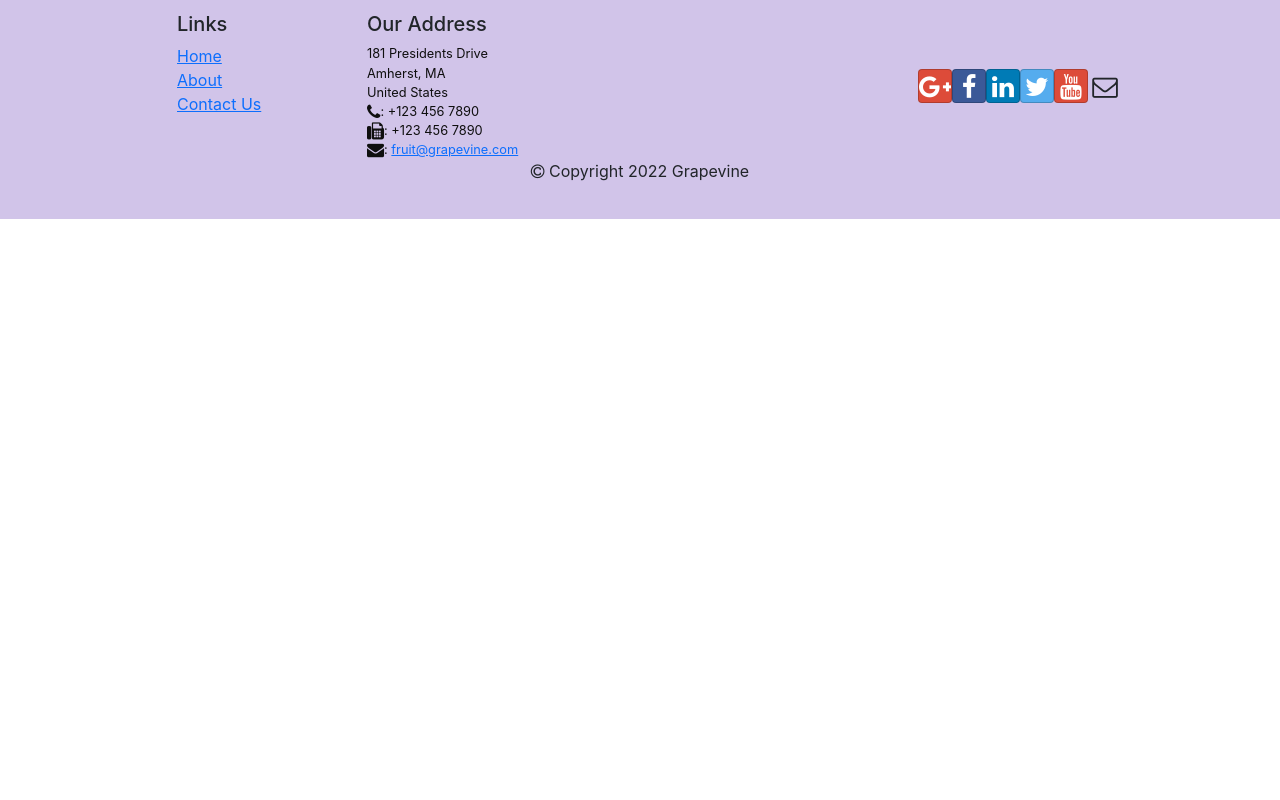
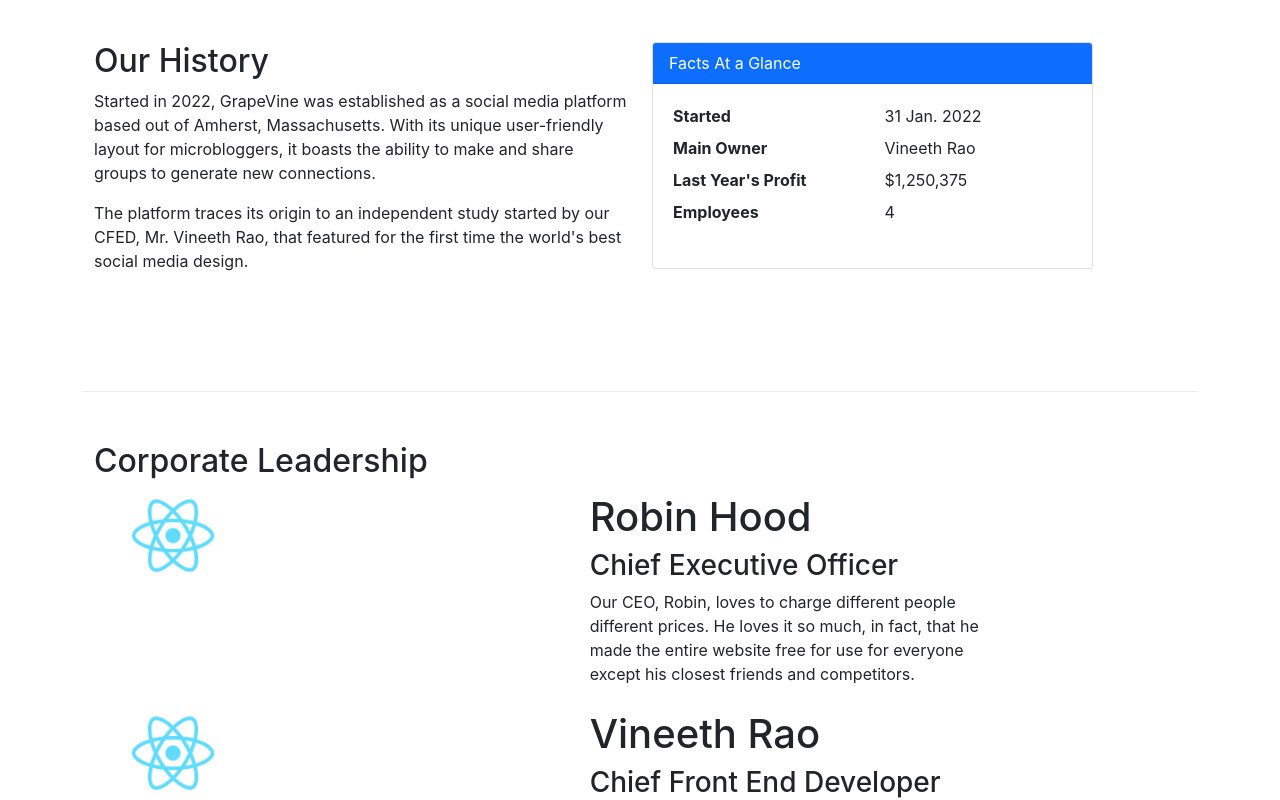
Before and after one commit to scalable-web-systems/GrapeVine, a React (Create React App) app: page /about in a window 1280 px wide. Shown: the part 1100-1900 px from the top of the page. Before the commit the page ends 1319 px from the top, so only its background shows below. Built offline with nearby package versions, Linux system fonts and the light colour scheme.

Commit message:
Completed Week 2 of Coursera course

```diff
--- a/src/Components/AboutComponent.js
+++ b/src/Components/AboutComponent.js
@@ -1,5 +1,5 @@
 import React from 'react';
-import { Card, CardImg, CardTitle, CardText } from 'reactstrap';
+import { Card, CardImg, CardTitle, CardText, CardHeader, CardBody, Media } from 'reactstrap';
 
 function RenderFeature({ feature, onClick }) {
     return (
@@ -9,6 +9,23 @@ function RenderFeature({ feature, onClick }) {
             <CardText>{feature.description}</CardText>
         </Card>
     );
+}
+
+function RenderLeader({ leader }) {
+    return (
+        <Media>
+            <div className="row">
+                <div className="col-12 col-md-5 m-1">
+                    <img width="20%" src={leader.image} alt={leader.name} />
+                </div>
+                <div className="col-12 col-md-5 m-1">
+                    <h1>{leader.name}</h1>
+                    <h3>{leader.designation}</h3>
+                    <p>{leader.description}</p>
+                </div>
+            </div>
+        </Media>
+    )
 }
 
 const About = (props) => {
@@ -21,10 +38,50 @@ const About = (props) => {
         );
     });
 
+    const leaders = props.leaders.map((leader) => {
+        return (
+            <RenderLeader leader={leader} />
+        );
+    });
+
     return (
         <div className="container">
             <div className="row">
                 {featuresPlace}
+            </div>
+            <div className="row row-content">
+                <div className="col-12 col-md-6">
+                    <h2>Our History</h2>
+                    <p>Started in 2022, GrapeVine was established as a social media platform based out of Amherst, Massachusetts. With its unique user-friendly layout for microbloggers, it boasts the ability to make and share groups to generate new connections.</p>
+                    <p>The platform traces its origin to an independent study started by our CFED, Mr. Vineeth Rao, that featured for the first time the world's best social media design.</p>
+                </div>
+                <div className="col-12 col-md-5">
+                    <Card>
+                        <CardHeader className="bg-primary text-white">Facts At a Glance</CardHeader>
+                        <CardBody>
+                            <dl className="row p-1">
+                                <dt className="col-6">Started</dt>
+                                <dd className="col-6">31 Jan. 2022</dd>
+                                <dt className="col-6">Main Owner</dt>
+                                <dd className="col-6">Vineeth Rao</dd>
+                                <dt className="col-6">Last Year's Profit</dt>
+                                <dd className="col-6">$1,250,375</dd>
+                                <dt className="col-6">Employees</dt>
+                                <dd className="col-6">4</dd>
+                            </dl>
+                        </CardBody>
+                    </Card>
+                </div>
+            </div>
+            <div className="row row-content">
+                <div className="col-12">
+                    <h2>Corporate Leadership</h2>
+                </div>
+                <div className="col-12">
+                    <Media list>
+                        {leaders}
+                    </Media>
+                </div>
             </div>
         </div>
     );
--- a/src/Components/MainComponent.js
+++ b/src/Components/MainComponent.js
@@ -29,7 +29,7 @@ class Main extends Component {
                 <Header />
                 <Routes>
                     <Route path='/home' element={<Home leader={this.state.leaders.filter((leader) => leader.id === 0)[0]} />} />
-                    <Route exact path='/about' element={<About features={this.state.features} onClick={(featureId) => this.onFeatureSelect(featureId)} />} />
+                    <Route exact path='/about' element={<About leaders={this.state.leaders} features={this.state.features} onClick={(featureId) => this.onFeatureSelect(featureId)} />} />
                     <Route exact path='/contactus' element={<Contact />} />
                     <Route path="*" element={<Navigate to="/home" />} />
                 </Routes>
```
